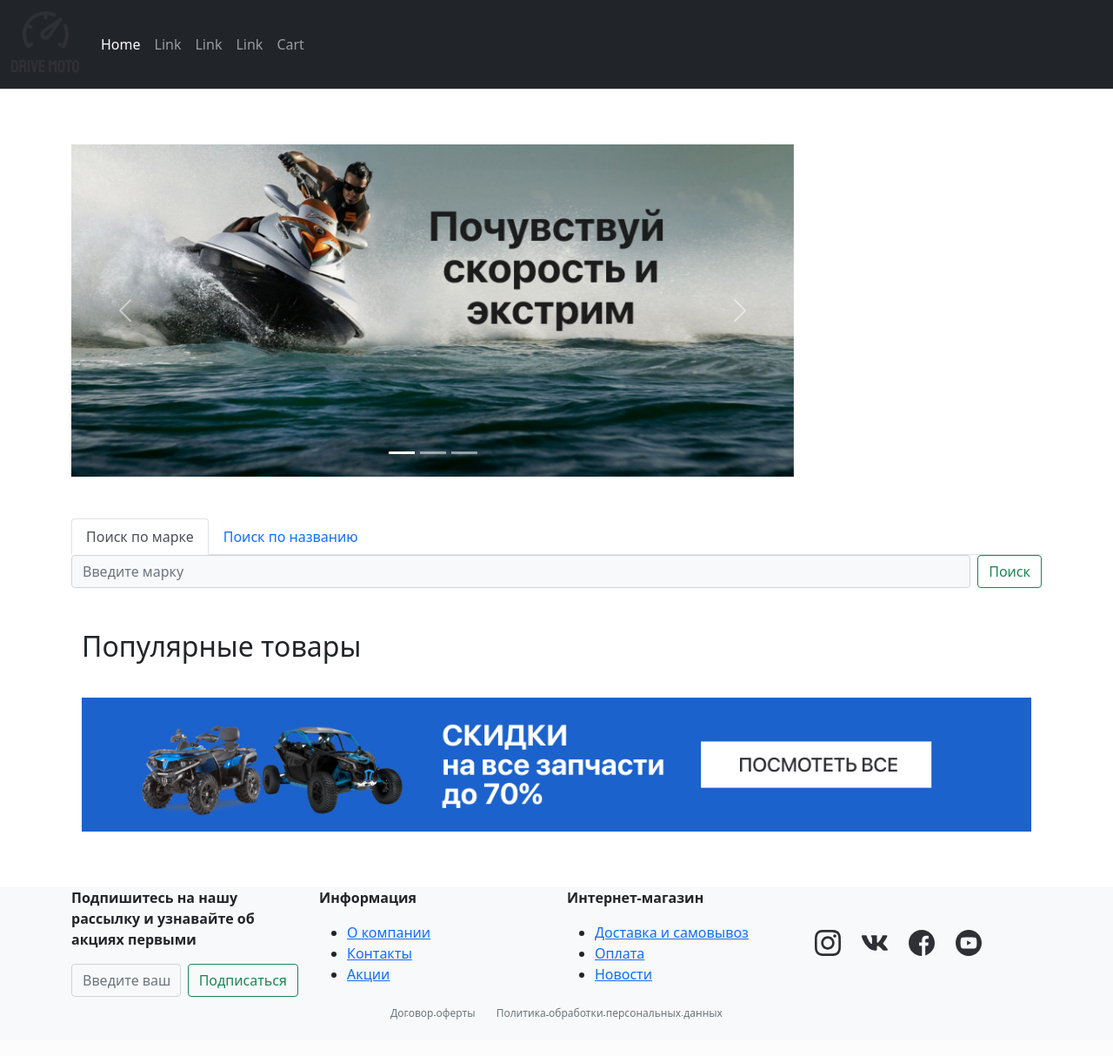
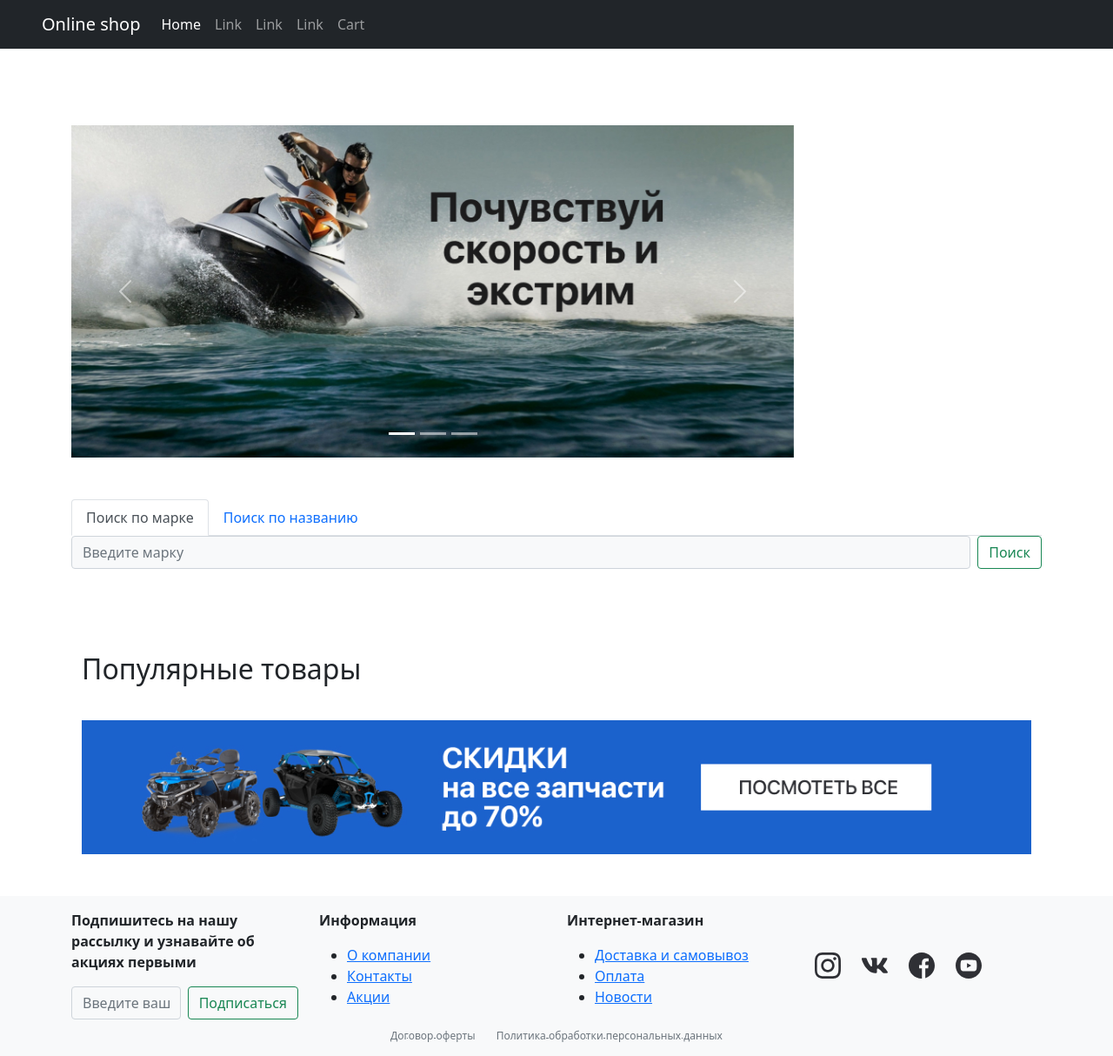
Before and after one commit to dmitrysvd/onlineshop, a Django app: page / in a window 1280 px wide. Shown: the whole page at 87% size. Before the commit the page ends 1172 px from the top, so only its background shows below. Run offline with Django 3.2, Linux system fonts and the light colour scheme; data that the repository does not hold is empty; parts of the project's set-up code (start-up, migrations or seed data) failed here and were passed over; some libraries are stand-ins or nearby versions.

Commit message:
Fix search results page and some other changes

```diff
--- a/onlinestore/templates/onlinestore/base.html
+++ b/onlinestore/templates/onlinestore/base.html
@@ -14,9 +14,9 @@
 
 <header class="header">
     <nav class="navbar navbar-expand-lg navbar-dark bg-dark">
-        <div class="container-fluid">
+        <div class="container-fluid px-md-5">
             <a class="navbar-brand" href="{% url 'onlinestore:main' %}">
-                <img src="{% static 'onlinestore/images/logo.svg' %}" alt="Logo">
+                Online shop
             </a>
             <button class="navbar-toggler" type="button" data-bs-toggle="collapse" data-bs-target="#navbarSupportedContent" aria-controls="navbarSupportedContent" aria-expanded="false" aria-label="Toggle navigation">
                 <span class="navbar-toggler-icon"></span>
@@ -50,7 +50,7 @@
         </div>
     </nav>
 
-    <div class="container pt-3">
+    <div class="container mt-3">
         <ul class="nav nav-fill justify-content-center bg-light">
             {% for category in categories %}
             <li class="nav-item">
@@ -69,7 +69,7 @@
     </div>
 </main>
 
-<footer class="footer bg-light mt-3">
+<footer class="footer bg-light mt-4 p-3">
     <div class="container bg-light">
         <div class="row">
             <div class="col-md-3">
@@ -112,7 +112,7 @@
                 </div>
             </div>
         </div>
-        <div class="container d-flex justify-content-center pb-4">
+        <div class="container d-flex justify-content-center">
             <div class="row">
                 <div class="col">
                     <a href="#" class="text-muted"><sub>Договор оферты</sub></a>
--- a/onlinestore/templates/onlinestore/main.html
+++ b/onlinestore/templates/onlinestore/main.html
@@ -6,7 +6,7 @@
 
 {% block content %}
 
-<div class="row pt-5 justify-content-between gy-4">
+<div class="row mt-5 justify-content-between gy-4">
     <div class="col-lg-9">
         <div id="carouselIndicators" class="carousel slide" data-bs-ride="carousel">
         <ol class="carousel-indicators">
@@ -59,7 +59,7 @@
     {% endif %}
 </div>
 
-<ul class="nav nav-tabs pt-5" id="searchTabs" role="tablist">
+<ul class="nav nav-tabs mt-5" id="searchTabs" role="tablist">
     <li class="nav-item" role="presentation">
         <a class="nav-link active" id="brand-tab" data-bs-toggle="tab" href="#brand" role="tab" aria-controls="Search by brand" aria-selected="true">Поиск по марке</a>
     </li>
@@ -82,7 +82,7 @@
     </div>
 </div>
 
-<div class="row row-cols-1 row-cols-md-2 row-cols-lg-3 g-md-5 justify-content-between pt-5">
+<div class="row row-cols-1 row-cols-md-2 row-cols-lg-3 g-md-5 justify-content-between mt-5">
     {% for category in categories %}
     <div class="col position-relative">
         <div class="row h-100 w-100 border rounded shadow-sm">
@@ -99,7 +99,7 @@
     {% endfor %}
 </div>
 
-<div class="container pt-5">
+<div class="container mt-5">
     <h2 class="pb-2">Популярные товары</h2>
     <div class="row row-cols-1 row-cols-lg-4 row-cols-sm-2 g-4">
         {% for product in popular_products|slice:":4" %}
@@ -110,7 +110,7 @@
     </div>
 </div>
 
-<div class="container py-5">
+<div class="container my-5 d-flex justify-content-center">
     <a href="#">
         <img class="img-fluid" src="{% static 'onlinestore/images/banner.jpg' %}" alt="Banner">
     </a>
```
Also changed, not shown: onlinestore/templates/onlinestore/search.html (+31 -35 lines).
